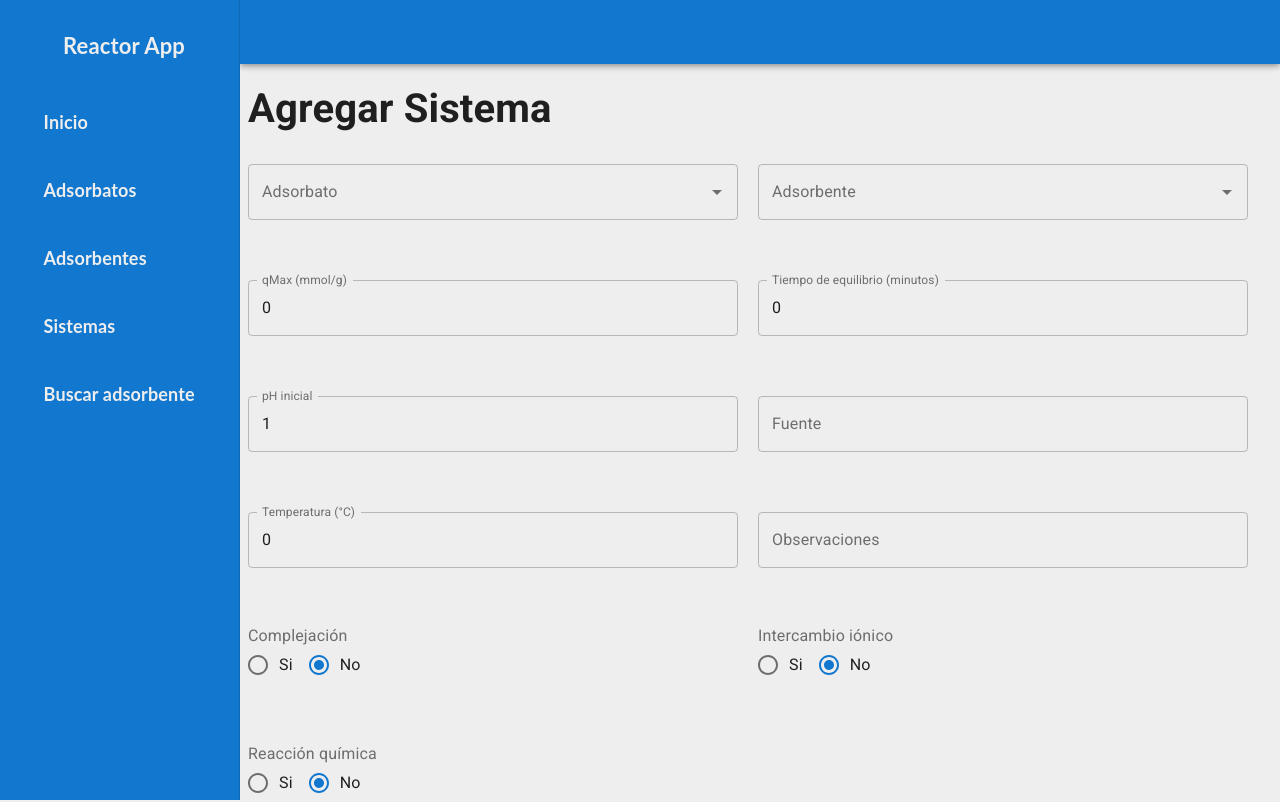
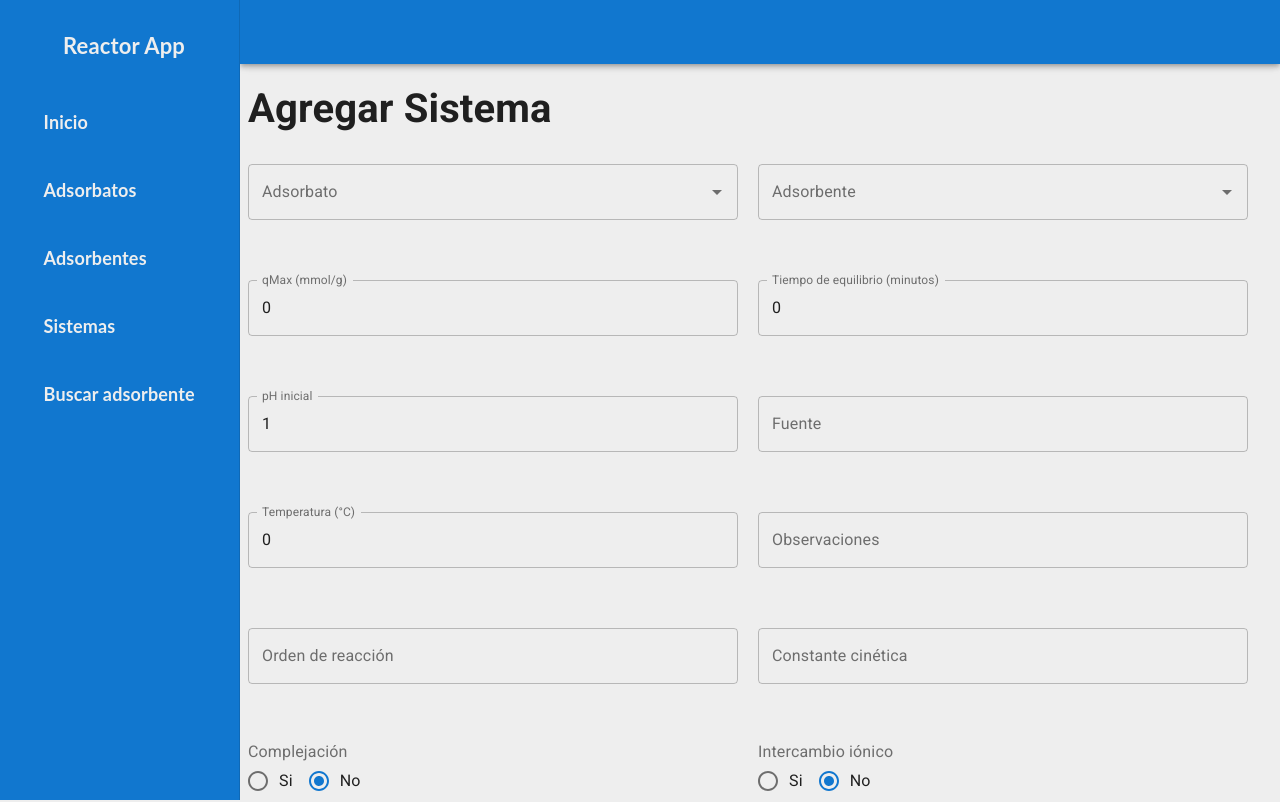
Before and after one commit to Reactor-Army/reactor_frontend, a React (Create React App) app: page /sistemas/agregar in a window 1280 px wide. Shown: the top 802 px of the page. Built offline with nearby package versions, Linux system fonts and the light colour scheme; no server answers.

Commit message:
Fixed bug and added new fields to the system form

```diff
--- a/src/common/UnitsUtils.jsx
+++ b/src/common/UnitsUtils.jsx
@@ -3,7 +3,7 @@ import {UNITS} from "./fields";
 export const getKineticConstantUnits = (reactionOrder) => {
   const unitValues = {
     1: UNITS.KINETIC_CONSTANT_FIRST_ORDER,
-    2: UNITS.KINETIC_CONSTANT_FIRST_ORDER,
+    2: UNITS.KINETIC_CONSTANT_SECOND_ORDER,
   };
 
   return unitValues[reactionOrder];
--- a/src/common/constants.js
+++ b/src/common/constants.js
@@ -35,4 +35,6 @@ export const ADSORBENT_FORM_INITIAL_VALUES = {
   origenMuestra: "",
   nombreEspecie: "",
   observaciones: "",
+  ordenReaccion: "",
+  constanteCinetica: "",
 };
--- a/src/common/fields.js
+++ b/src/common/fields.js
@@ -27,7 +27,7 @@ export const PROCESS_FIELDS = {
   EQUILIBRIUM_TIME: "Tiempo de equilibrio",
   TEMPERATURE: "Temperatura",
   INITIAL_PH: "pH inicial",
-  KINETIC_CONSTANT: "Contante cinética",
+  KINETIC_CONSTANT: "Constante cinética",
   REACTION_ORDER: "Orden de reacción",
   COMPLEXATION: "Complejación",
   IONIC_INTERCHANGE: "Intercambio iónico",
@@ -85,5 +85,5 @@ export const SYSTEM_REQUEST_FIELDS = {
   IONIC_INTERCHANGE: "intercambioIonico",
   CHEMICAL_REACTION: "reaccionQuimica",
   KINETIC_CONSTANT: "constanteCinetica",
-  REACTION_ORDER: "orderReaccion",
+  REACTION_ORDER: "ordenReaccion",
 };
--- a/src/components/Create/SystemForm.jsx
+++ b/src/components/Create/SystemForm.jsx
@@ -9,7 +9,12 @@ import {
 import {useDispatch, useSelector} from "react-redux";
 import {fetchAdsorbatesWithIupacNotation} from "../../redux/adsorbatesSlice";
 import {fetchAdsorbentsWithParticleSize} from "../../redux/adsorbentsSlice";
-import {inRange, isPositive, isSet} from "../Form/Validation/formValidations";
+import {
+  inRange,
+  isPositive,
+  isSet,
+  isInteger,
+} from "../Form/Validation/formValidations";
 import {PROCESS_FIELDS, SYSTEM_REQUEST_FIELDS} from "../../common/fields";
 import {SYSTEM_FORM_INITIAL_VALUES} from "../../common/constants";
 import {UNITS} from "../../common/fields";
@@ -56,6 +61,8 @@ export const SystemForm = ({
         reaccionQuimica: initialValues.reaccionQuimica,
         observacion: initialValues.observacion,
         temperatura: initialValues.temperatura,
+        ordenReaccion: initialValues.ordenReaccion,
+        constanteCinetica: initialValues.constanteCinetica,
       });
     }
   }, [initialValues]);
@@ -162,18 +169,46 @@ export const SystemForm = ({
           name={SYSTEM_REQUEST_FIELDS.NOTES}
           key={8}
         />,
+        <FormNumericField
+          placeholder={PROCESS_FIELDS.REACTION_ORDER}
+          key={9}
+          name={SYSTEM_REQUEST_FIELDS.REACTION_ORDER}
+          error={errorValues[SYSTEM_REQUEST_FIELDS.REACTION_ORDER]}
+          validate={(value) => {
+            setErrorValues((previousState) => {
+              return {
+                ...previousState,
+                ordenReaccion: isInteger(value) || inRange(value, 1, 2),
+              };
+            });
+          }}
+        />,
+        <FormNumericField
+          placeholder={PROCESS_FIELDS.KINETIC_CONSTANT}
+          key={10}
+          name={SYSTEM_REQUEST_FIELDS.KINETIC_CONSTANT}
+          error={errorValues[SYSTEM_REQUEST_FIELDS.KINETIC_CONSTANT]}
+          validate={(value) => {
+            setErrorValues((previousState) => {
+              return {
+                ...previousState,
+                constanteCinetica: isPositive(value),
+              };
+            });
+          }}
+        />,
         <FormBooleanField
-          key={9}
+          key={11}
           title={PROCESS_FIELDS.COMPLEXATION}
           name={SYSTEM_REQUEST_FIELDS.COMPLEXATION}
         />,
         <FormBooleanField
-          key={10}
+          key={12}
           title={PROCESS_FIELDS.IONIC_INTERCHANGE}
           name={SYSTEM_REQUEST_FIELDS.IONIC_INTERCHANGE}
         />,
         <FormBooleanField
-          key={11}
+          key={13}
           title={PROCESS_FIELDS.CHEMICAL_REACTION}
           name={SYSTEM_REQUEST_FIELDS.CHEMICAL_REACTION}
         />,
```
